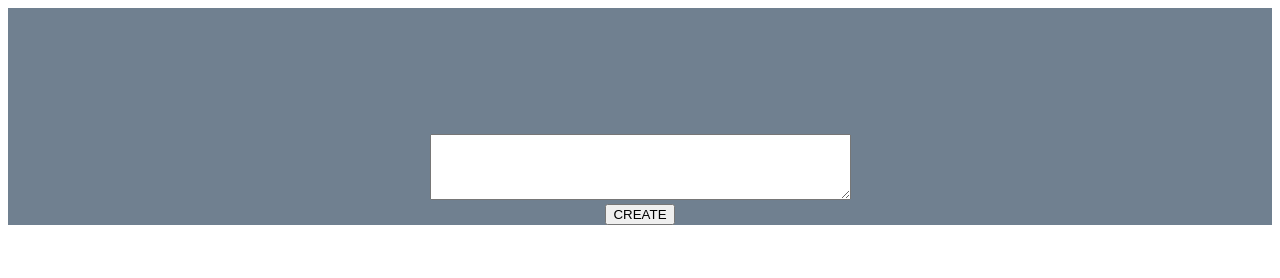
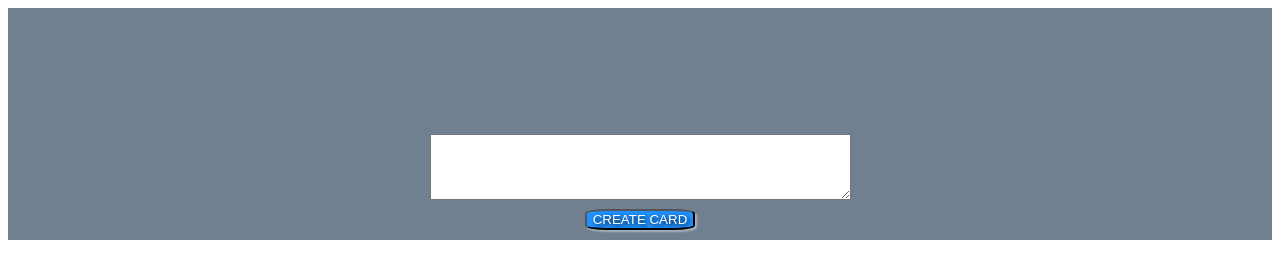
Before and after one commit to tkylesh/js-team-challenge-1, a plain HTML site: page index.html in a window 1280 px wide. Drawn offline with Linux system fonts and the light colour scheme.

Commit message:
added some more css and mapped out the javascript

```diff
--- a/index.css
+++ b/index.css
@@ -12,3 +12,12 @@ div.formContainer{
 	text-align: center;
 	background-color: slategray;
 }
+button{
+	background-color: dodgerblue;
+	color: white;
+	border-radius: 20%;
+	text-shadow: 2px 2px 4px #000000;
+	-webkit-box-shadow: 2px 2px 2px 0px rgba(255,255,255,0.4);
+	margin-top: 5px	;
+	margin-bottom: 10px;
+}
--- a/index.html
+++ b/index.html
@@ -9,7 +9,7 @@
 		<div class="formContainer">
 			<form>
 				<textarea rows="4" cols="50"></textarea><br/>
-				<button class="createBtn">CREATE</button>
+				<button class="createBtn">CREATE CARD</button>
 			</form>
 		</div>
 		<div class="cards"></div>
```
Also changed, not shown: index.js (+28 -0 lines).
